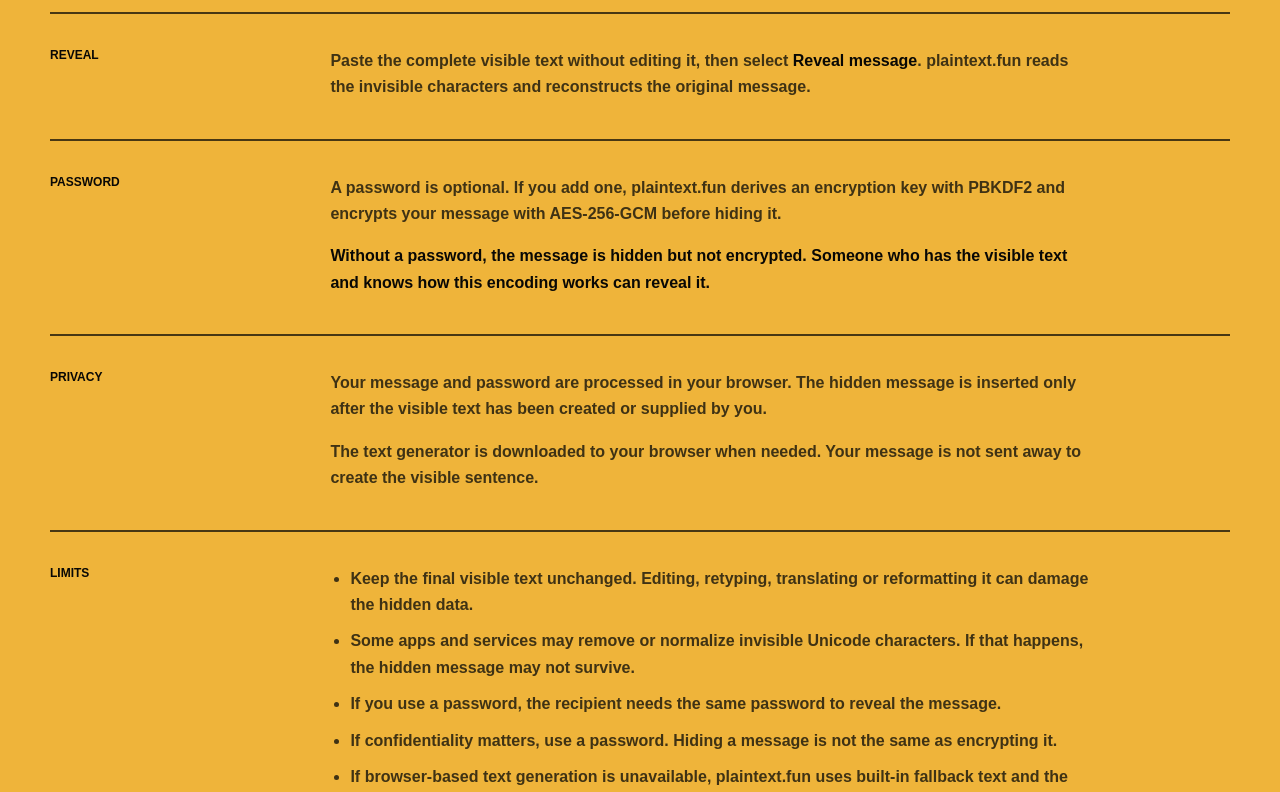
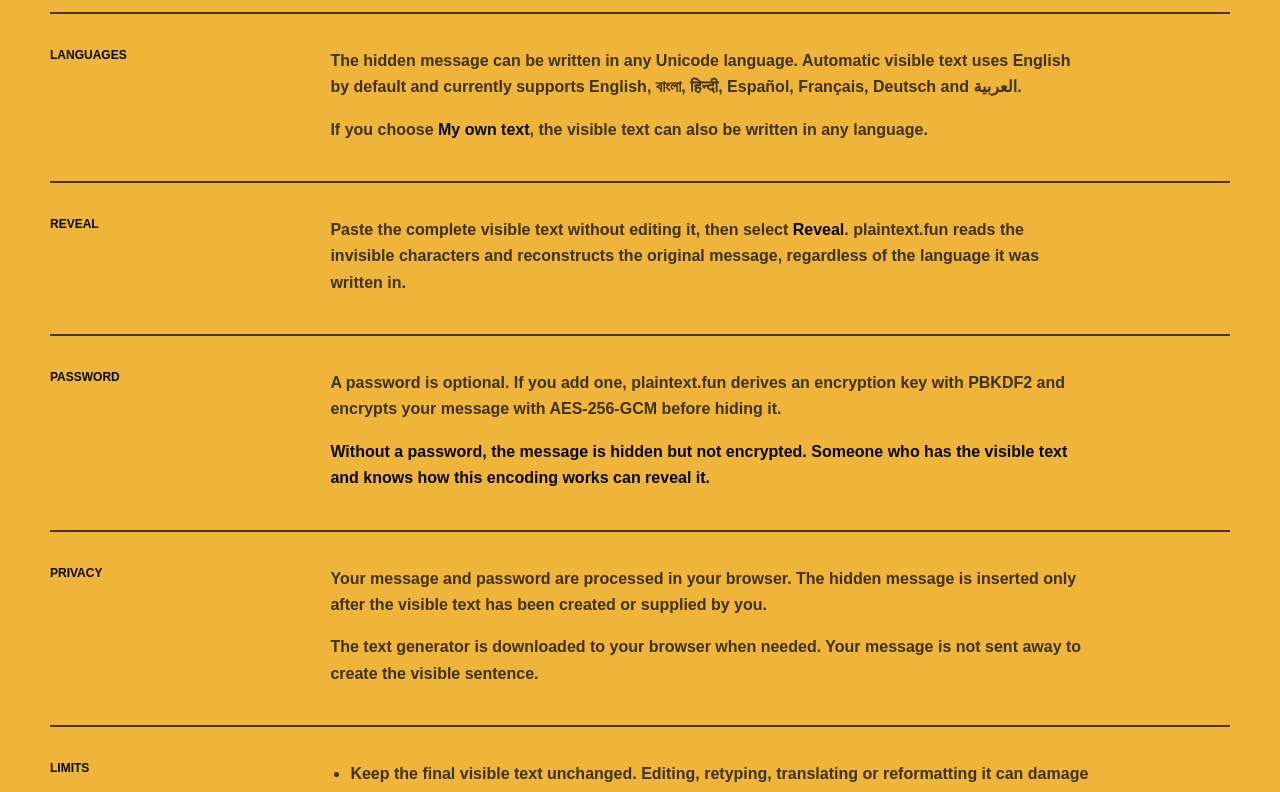
Before and after one commit to Druhin13/plaintext, a Next.js app: page /learn in a window 1280 px wide. Shown: the part 1100-1892 px from the top of the page. Built offline with nearby package versions, Linux system fonts and the light colour scheme.

Commit message:
docs: document language support

```diff
--- a/app/learn/page.tsx
+++ b/app/learn/page.tsx
@@ -38,9 +38,17 @@
           </section>
 
           <section className="learn-block">
+            <h2>Languages</h2>
+            <div>
+              <p>The hidden message can be written in any Unicode language. Automatic visible text uses English by default and currently supports English, বাংলা, हिन्दी, Español, Français, Deutsch and العربية.</p>
+              <p>If you choose <strong>My own text</strong>, the visible text can also be written in any language.</p>
+            </div>
+          </section>
+
+          <section className="learn-block">
             <h2>Reveal</h2>
             <div>
-              <p>Paste the complete visible text without editing it, then select <strong>Reveal message</strong>. plaintext.fun reads the invisible characters and reconstructs the original message.</p>
+              <p>Paste the complete visible text without editing it, then select <strong>Reveal</strong>. plaintext.fun reads the invisible characters and reconstructs the original message, regardless of the language it was written in.</p>
             </div>
           </section>
 
@@ -68,7 +76,7 @@
                 <li>Some apps and services may remove or normalize invisible Unicode characters. If that happens, the hidden message may not survive.</li>
                 <li>If you use a password, the recipient needs the same password to reveal the message.</li>
                 <li>If confidentiality matters, use a password. Hiding a message is not the same as encrypting it.</li>
-                <li>If browser-based text generation is unavailable, plaintext.fun uses built-in fallback text and the hide and reveal process still works.</li>
+                <li>If browser-based text generation is unavailable, plaintext.fun uses built-in fallback text in the selected automatic language and the hide and reveal process still works.</li>
               </ul>
             </div>
           </section>
```
